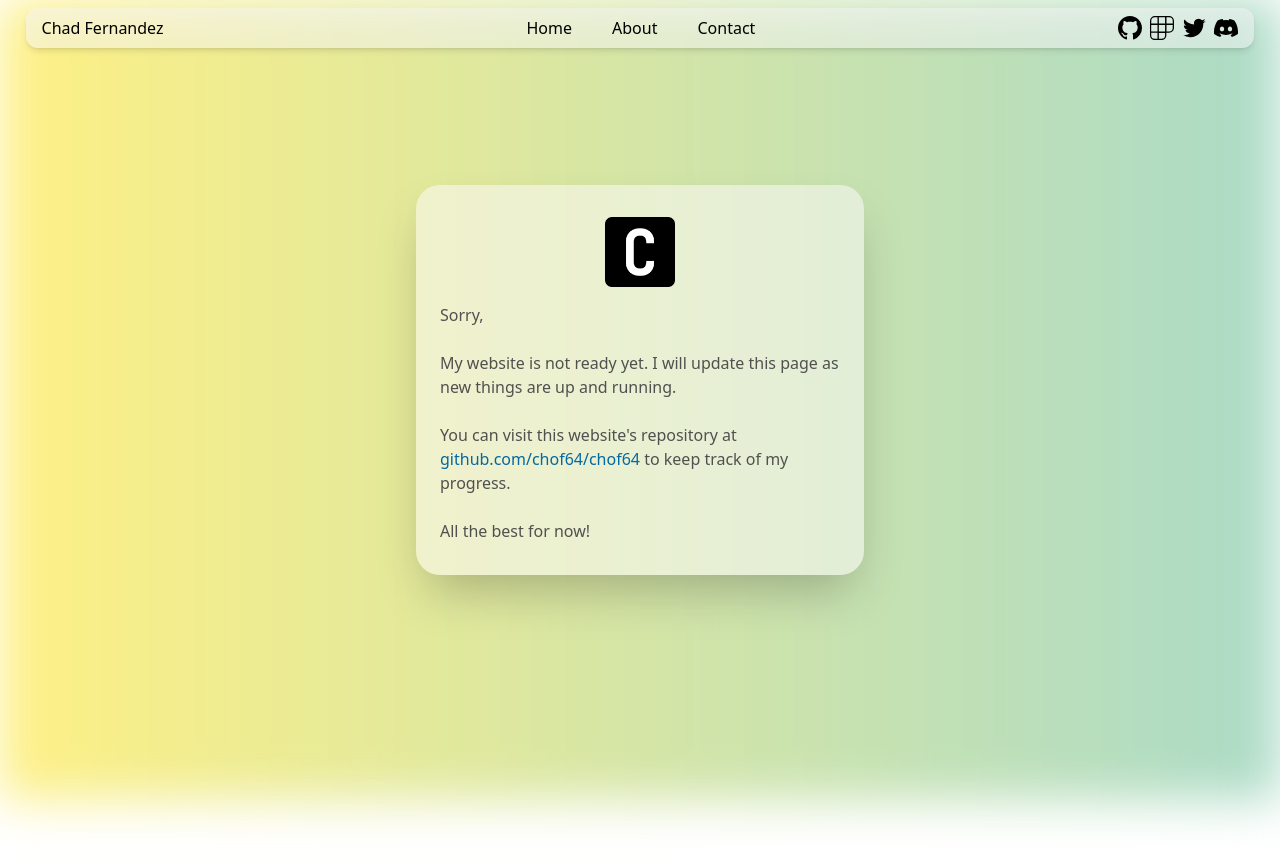
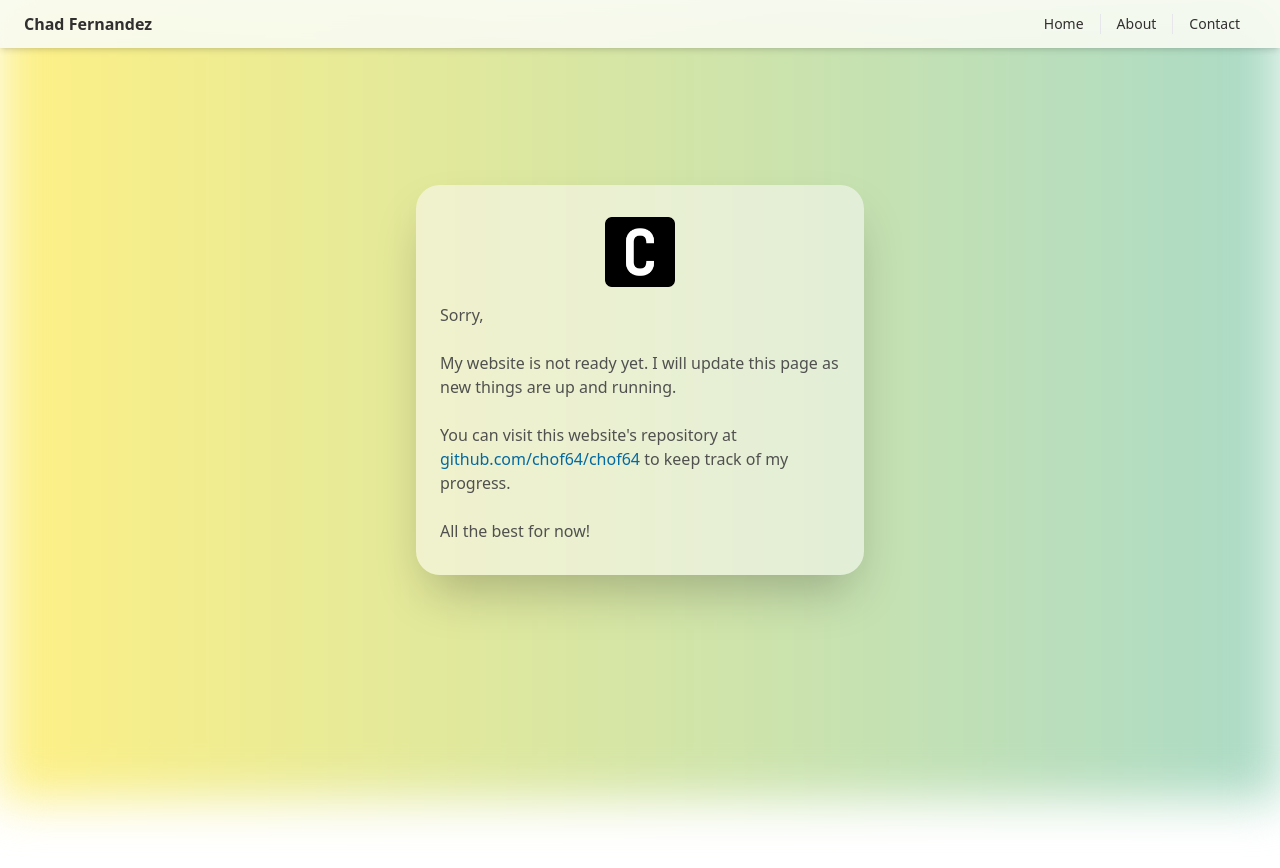
Before and after one commit to chof64/chof64, a Next.js app in the folder chadfernandez-me/: page / in a window 1280 px wide. Shown: the top 868 px of the page. Built offline with nearby package versions, Linux system fonts and the light colour scheme.

Commit message:
added basic navigation structure and design.

```diff
--- a/chadfernandez-me/components/nav-primary.js
+++ b/chadfernandez-me/components/nav-primary.js
@@ -1,117 +1,80 @@
 import Link from "next/link";
+import { Menu } from "@headlessui/react";
+import { forwardRef } from "react";
+import { MenuIcon, XIcon } from "@heroicons/react/outline";
 
-function NavPrimary() {
-  return (
+const MenuLink = forwardRef((props, ref) => {
+  let { href, children, ...rest } = props
+  return(
+      <Link href={href}>
+        <a ref={ref} {...rest}>{children}
+        </a>
+      </Link>
+  )
+})
+
+function NavPrimary(){
+  return(
+    <Menu>
+      {({ open }) => (
         <>
-      <div className="flex justify-center max-w-[100vw]">
-        <div className="relative w-[96vw] px-4 py-2 my-2 shadow-md bg-zinc-100 bg-opacity-50 rounded-xl">
-          <div className="flex justify-between">
+          <div className="flex flex-col shadow-md text-[#312F2F]">
+            <div className="flex items-center justify-between px-6 py-3 bg-[#F9FBF2] bg-opacity-90 backdrop-blur-lg">
 
               <div>
-              <Link href="/">
-                <h1>Chad Fernandez</h1>
-              </Link>
+                <Link href='/'><h1 className="font-semibold">Chad Fernandez</h1></Link>
               </div>
 
-            <div className="">
-              <nav className="flex gap-x-10">
-                <Link href="/">
-                  <a>Home</a>
-                </Link>
-                <Link href="#">
-                  <a>About</a>
-                </Link>
-                <Link href="#">
-                  <a>Contact</a>
-                </Link>
+              <div>
+                <nav>
+
+                  <div className="flex md:hidden">
+                    <Menu.Button>
+                      {open ? (
+                        <XIcon className="w-6 h-6" />
+                      ):(
+                        <MenuIcon className="w-6 h-6" />
+                      )}
+                    </Menu.Button>
+                  </div>
+
+                  <div className="hidden text-sm divide-x md:flex">
+                    <Link href='/'><a className="px-4">Home</a></Link>
+                    <Link href='#'><a className="px-4">About</a></Link>
+                    <Link href='#'><a className="px-4">Contact</a></Link>
+                  </div>
+
                 </nav>
               </div>
 
-            <div className="flex gap-x-2">
-              <Link href="#">
-                <a>
-                  <span>
-                    <svg
-                      className="w-6 h-6"
-                      xmlns="http://www.w3.org/2000/svg"
-                      aria-hidden="true"
-                      role="img"
-                      preserveAspectRatio="xMidYMid meet"
-                      viewBox="0 0 24 24"
-                    >
-                      <path
-                        fill="currentColor"
-                        fillRule="evenodd"
-                        d="M12 0C5.37 0 0 5.37 0 12c0 5.31 3.435 9.795 8.205 11.385c.6.105.825-.255.825-.57c0-.285-.015-1.23-.015-2.235c-3.015.555-3.795-.735-4.035-1.41c-.135-.345-.72-1.41-1.23-1.695c-.42-.225-1.02-.78-.015-.795c.945-.015 1.62.87 1.845 1.23c1.08 1.815 2.805 1.305 3.495.99c.105-.78.42-1.305.765-1.605c-2.67-.3-5.46-1.335-5.46-5.925c0-1.305.465-2.385 1.23-3.225c-.12-.3-.54-1.53.12-3.18c0 0 1.005-.315 3.3 1.23c.96-.27 1.98-.405 3-.405s2.04.135 3 .405c2.295-1.56 3.3-1.23 3.3-1.23c.66 1.65.24 2.88.12 3.18c.765.84 1.23 1.905 1.23 3.225c0 4.605-2.805 5.625-5.475 5.925c.435.375.81 1.095.81 2.22c0 1.605-.015 2.895-.015 3.3c0 .315.225.69.825.57A12.02 12.02 0 0 0 24 12c0-6.63-5.37-12-12-12Z"
-                        clipRule="evenodd"
-                      />
-                    </svg>
-                  </span>
-                </a>
-              </Link>
-              <Link href="#">
-                <a>
-                  <span>
-                    <svg
-                      className="w-6 h-6"
-                      xmlns="http://www.w3.org/2000/svg"
-                      aria-hidden="true"
-                      role="img"
-                      preserveAspectRatio="xMidYMid meet"
-                      viewBox="0 0 24 24"
-                    >
-                      <path
-                        fill="currentColor"
-                        d="M19.125 0H4.875A4.865 4.865 0 0 0 0 4.875v14.25C0 21.825 2.175 24 4.875 24h6.6c2.7 0 4.875-2.175 4.875-4.875V16.65h2.775c2.7 0 4.875-2.175 4.875-4.875v-6.9C24 2.175 21.825 0 19.125 0zM16.5 1.275h2.625a3.6 3.6 0 0 1 3.6 3.6v2.7H16.5v-6.3zM15.075 9v6.45H8.85V9h6.225zM8.85 1.2h6.225v6.375H8.85V1.2zM1.275 4.8a3.6 3.6 0 0 1 3.6-3.6H7.5v6.375H1.275V4.8zM7.5 9v6.45H1.2V9h6.3zm0 13.725H4.8a3.6 3.6 0 0 1-3.6-3.6V16.8h6.3v5.925zm7.575-3.525a3.6 3.6 0 0 1-3.6 3.6H8.85v-5.925h6.225V19.2zm7.65-7.35a3.6 3.6 0 0 1-3.6 3.6H16.5V9h6.225v2.85z"
-                      />
-                    </svg>
-                  </span>
-                </a>
-              </Link>
-              <Link href="#">
-                <a>
-                  <span>
-                    <svg
-                      className="w-6 h-6"
-                      xmlns="http://www.w3.org/2000/svg"
-                      aria-hidden="true"
-                      role="img"
-                      preserveAspectRatio="xMidYMid meet"
-                      viewBox="0 0 24 24"
-                    >
-                      <path
-                        fill="currentColor"
-                        d="M23.643 4.937c-.835.37-1.732.62-2.675.733a4.67 4.67 0 0 0 2.048-2.578a9.3 9.3 0 0 1-2.958 1.13a4.66 4.66 0 0 0-7.938 4.25a13.229 13.229 0 0 1-9.602-4.868c-.4.69-.63 1.49-.63 2.342A4.66 4.66 0 0 0 3.96 9.824a4.647 4.647 0 0 1-2.11-.583v.06a4.66 4.66 0 0 0 3.737 4.568a4.692 4.692 0 0 1-2.104.08a4.661 4.661 0 0 0 4.352 3.234a9.348 9.348 0 0 1-5.786 1.995a9.5 9.5 0 0 1-1.112-.065a13.175 13.175 0 0 0 7.14 2.093c8.57 0 13.255-7.098 13.255-13.254c0-.2-.005-.402-.014-.602a9.47 9.47 0 0 0 2.323-2.41l.002-.003Z"
-                      />
-                    </svg>
-                  </span>
-                </a>
-              </Link>
-              <Link href="">
-                <a>
-                  <span>
-                    <svg
-                      className="w-6 h-6"
-                      xmlns="http://www.w3.org/2000/svg"
-                      aria-hidden="true"
-                      role="img"
-                      preserveAspectRatio="xMidYMid meet"
-                      viewBox="0 0 24 24"
-                    >
-                      <path
-                        fill="currentColor"
-                        d="M20.317 4.492c-1.53-.69-3.17-1.2-4.885-1.49a.075.075 0 0 0-.079.036c-.21.369-.444.85-.608 1.23a18.566 18.566 0 0 0-5.487 0a12.36 12.36 0 0 0-.617-1.23A.077.077 0 0 0 8.562 3c-1.714.29-3.354.8-4.885 1.491a.07.07 0 0 0-.032.027C.533 9.093-.32 13.555.099 17.961a.08.08 0 0 0 .031.055a20.03 20.03 0 0 0 5.993 2.98a.078.078 0 0 0 .084-.026a13.83 13.83 0 0 0 1.226-1.963a.074.074 0 0 0-.041-.104a13.201 13.201 0 0 1-1.872-.878a.075.075 0 0 1-.008-.125c.126-.093.252-.19.372-.287a.075.075 0 0 1 .078-.01c3.927 1.764 8.18 1.764 12.061 0a.075.075 0 0 1 .079.009c.12.098.245.195.372.288a.075.075 0 0 1-.006.125c-.598.344-1.22.635-1.873.877a.075.075 0 0 0-.041.105c.36.687.772 1.341 1.225 1.962a.077.077 0 0 0 .084.028a19.963 19.963 0 0 0 6.002-2.981a.076.076 0 0 0 .032-.054c.5-5.094-.838-9.52-3.549-13.442a.06.06 0 0 0-.031-.028ZM8.02 15.278c-1.182 0-2.157-1.069-2.157-2.38c0-1.312.956-2.38 2.157-2.38c1.21 0 2.176 1.077 2.157 2.38c0 1.312-.956 2.38-2.157 2.38Zm7.975 0c-1.183 0-2.157-1.069-2.157-2.38c0-1.312.955-2.38 2.157-2.38c1.21 0 2.176 1.077 2.157 2.38c0 1.312-.946 2.38-2.157 2.38Z"
-                      />
-                    </svg>
-                  </span>
-                </a>
-              </Link>
+            </div>
+
+            <Menu.Items className="md:hidden">
+              <div className="border-t-[0.5px] border-[#EBEAEA] px-6 py-2 bg-[#F9FBF2] shadow bg-opacity-90 backdrop-blur-lg">
+                <div className="flex flex-col text-lg text-right">
+                  <Menu.Item>
+                    <MenuLink className="py-3" href="/">Home</MenuLink>
+                  </Menu.Item>
+                  <Menu.Item>
+                    <MenuLink className="py-3" href="#">About</MenuLink>
+                  </Menu.Item>
+                  <Menu.Item>
+                    <MenuLink className="py-3" href="#">Contact</MenuLink>
+                  </Menu.Item>
                 </div>
               </div>
+            </Menu.Items>
+
           </div>
-      </div>
+
+          <div>{console.log('Open is',open)}</div>
+
+
+
         </>
-  );
+      )}
+    </Menu>
+  )
 }
 
-export default NavPrimary;
+export default NavPrimary
```
Lines whose indentation alone changed are shown as unchanged.
